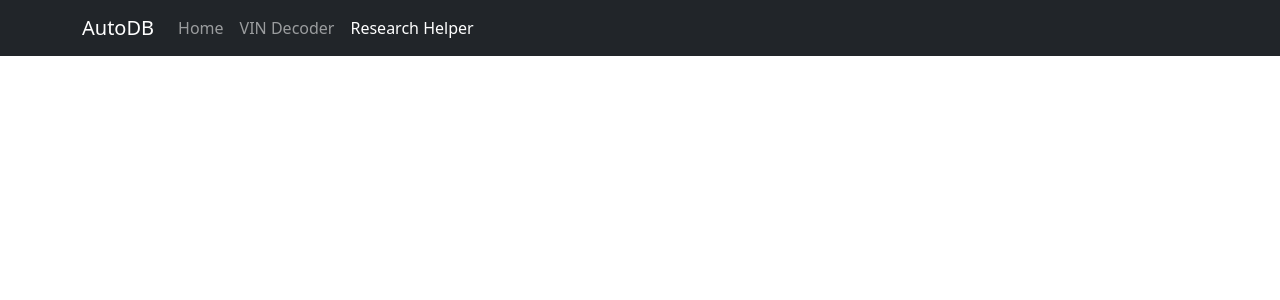
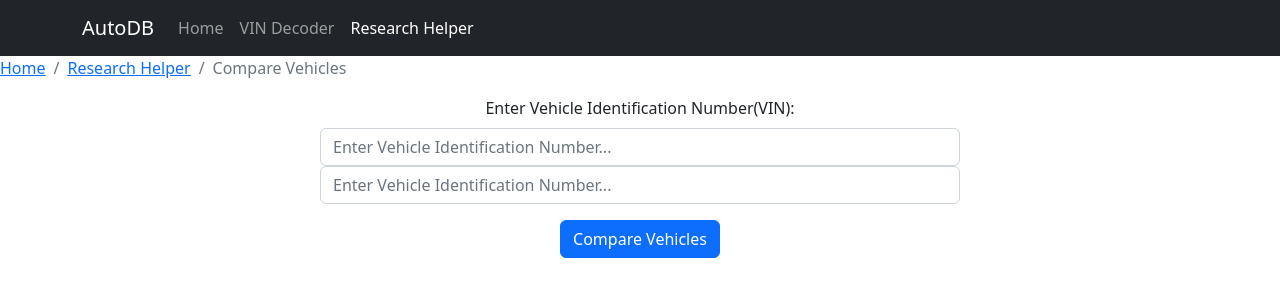
Before and after one commit to regular-polygon/Auto_Data, a React (Create React App) app in the folder react_frontend/: page /research/comparevehicles in a window 1280 px wide. Shown: the top 300 px of the page. Built offline with nearby package versions, Linux system fonts and the light colour scheme.

Commit message:
implemented vehicle comparison function

```diff
--- a/react_frontend/src/App.js
+++ b/react_frontend/src/App.js
@@ -11,6 +11,7 @@ import VINDecoderPage from './pages/VINDecoderPage';
 import ResearchHelperPage from './pages/ResearchHelperPage';
 import DecoderResultsPage from './pages/DecoderResultsPage';
 import ManufacturersPage from './pages/ManufacturersPage';
+import CompareVehiclesPage from './pages/CompareVehiclesPage';
 
 function App() {
   // lift data from VIN Decoder Page
@@ -28,6 +29,7 @@ function App() {
         <Route path="/research" element = {<ResearchHelperPage/>}/>
         <Route path="/decoderresults" element = {<DecoderResultsPage vehicle_data={vehicle_data}/>}/>
         <Route path="/research/manufacturers" element = {<ManufacturersPage />}/>
+        <Route path="/research/comparevehicles" element = {<CompareVehiclesPage vehicle_data={vehicle_data} set_vehicle_data={set_vehicle_data}/>}/>
       </Routes>
       </BrowserRouter>
     </div>
--- /dev/null
+++ b/react_frontend/src/components/VehicleComparisonTable.js
@@ -0,0 +1,32 @@
+import React from 'react';
+import Table from "react-bootstrap/Table";
+
+function VehicleComparisonTable({car1_data, car2_data}) {
+    if (car1_data == null || car2_data == null ) {
+        return <></>
+    } else {
+
+        return (
+            <div className="container">
+            <Table striped hover bordered size="sm">
+                <thead>
+                    <tr>
+                        <th>Attribute</th>
+                        <th>{car1_data["Make"].concat(" ", car1_data["Model"], " ", car1_data["ModelYear"])}</th>
+                        <th>{car2_data["Make"].concat(" ", car1_data["Model"], " ", car1_data["ModelYear"])}</th>
+                    </tr>
+                </thead>
+                <tbody>
+                    {Object.keys(car1_data).map(key => <tr key={key}>
+                        <td>{key}</td>
+                        <td>{car1_data[key]}</td>
+                        <td>{car2_data[key]}</td>
+                        </tr>)}
+                </tbody>
+            </Table>
+            </div>
+        )
+    }
+}
+
+export default VehicleComparisonTable;
--- /dev/null
+++ b/react_frontend/src/pages/CompareVehiclesPage.js
@@ -0,0 +1,71 @@
+import {React, useState, useEffect} from "react";
+import {Link} from "react-router-dom";
+import Button from "react-bootstrap/Button";
+import Breadcrumb from 'react-bootstrap/Breadcrumb';
+import Form from "react-bootstrap/Form";
+import axios from 'axios';
+import VehicleComparisonTable from "../components/VehicleComparisonTable";
+
+function CompareVehiclesPage({vehicle_data, set_vehicle_data}){
+    const [car1_vin, set_car1_vin] = useState("")
+    const [car2_vin, set_car2_vin] = useState("")
+    const [car1_data, set_car1_data] = useState(null)
+    const [car2_data, set_car2_data] = useState(null)
+
+    // if we've already decoded one VIN, use it as vehicle one
+    useEffect(() => {
+        if (Object.entries(vehicle_data).length != 0) {
+            set_car1_vin(vehicle_data["Results"][0]["VIN"])
+            set_car1_data(vehicle_data)
+        }
+    }, [vehicle_data])
+
+    async function onCompareClick(){
+        if (car1_vin.length < 17 || car2_vin.length < 17) {
+            alert("Please enter two complete 17-digit VINs.");
+            return null;
+        }
+        // get data for vehicle 1
+        const response1 = await axios.get(`https://vpic.nhtsa.dot.gov/api/vehicles/decodevinvaluesextended/${car1_vin}?format=json`);
+        if (response1.status == 200) {
+            const res_data = await response1.data;
+            console.log("Compare response 1", res_data);
+            set_car1_data(res_data["Results"][0]);
+        } else {
+            console.log("Failed to get data. Status code:", response1.status);
+            alert(`Failed to get data. Status code: ${response1.status}`);
+        }
+        // get data for vehicle 2
+        const response2 = await axios.get(`https://vpic.nhtsa.dot.gov/api/vehicles/decodevinvaluesextended/${car2_vin}?format=json`);
+        if (response2.status == 200) {
+            const res_data = await response2.data;
+            console.log("Compare response 2", res_data);
+            set_car2_data(res_data["Results"][0]);
+        } else {
+            console.log("Failed to get data. Status code:", response2.status);
+            alert(`Failed to get data. Status code: ${response2.status}`);
+        }
+    }
+    return (
+        <>
+            <Breadcrumb>
+                <Breadcrumb.Item><Link to="/">Home</Link></Breadcrumb.Item>
+                <Breadcrumb.Item><Link to="/research">Research Helper</Link></Breadcrumb.Item>
+                <Breadcrumb.Item active>Compare Vehicles</Breadcrumb.Item>
+            </Breadcrumb>
+
+            <Form id="vin_lookup_form" onSubmit={(event) => {event.preventDefault();}} className="vin_lookup" autoComplete='off' >
+                <Form.Group className="mb-3" controlId="compare_vehicle_input">
+                    <Form.Label>Enter Vehicle Identification Number(VIN):</Form.Label>
+                    <Form.Control type="text" value={car1_vin} onChange={(event) => {set_car1_vin(event.target.value)}} placeholder="Enter Vehicle Identification Number..." name="car1_vin_input" style={{width: "50%", margin:"auto"}}/>
+                    <Form.Control type="text" value={car2_vin} onChange={(event) => {set_car2_vin(event.target.value)}} placeholder="Enter Vehicle Identification Number..." name="car2_vin_input" style={{width: "50%", margin:"auto"}}/>
+                </Form.Group>
+                <Button type="button" onClick={onCompareClick} className="mb-3">Compare Vehicles</Button>
+            </Form>
+
+            <VehicleComparisonTable car1_data={car1_data} car2_data={car2_data}/>
+        </>
+    )
+}
+
+export default CompareVehiclesPage
--- a/react_frontend/src/pages/ResearchHelperPage.js
+++ b/react_frontend/src/pages/ResearchHelperPage.js
@@ -11,7 +11,7 @@ function ResearchHelperPage() {
                 <Breadcrumb.Item active>Research Helper</Breadcrumb.Item>
             </Breadcrumb>
             <div><Link to="/research/manufacturers" className="NavElement">Research a car manufacturer</Link></div>
-            <div><Link to="/research/models" className="NavElement">Research car models by year, make, and vehicle type.</Link></div>
+            <div><Link to="/research/comparevehicles" className="NavElement">Compare Two Vehicles by VIN</Link></div>
         </div>
     )
 }
--- a/react_frontend/src/pages/VINDecoderPage.js
+++ b/react_frontend/src/pages/VINDecoderPage.js
@@ -6,6 +6,7 @@ import Form from "react-bootstrap/Form"
 import Breadcrumb from 'react-bootstrap/Breadcrumb';
 import SearchHistory from '../components/SearchHistory';
 import axios from 'axios';
+
 function VINDecoderPage({set_vehicle_data, search_history, set_search_history}){
     // handle redirect to results pages
     const navigate = useNavigate()
```
Also changed, not shown: react_frontend/src/pages/DecoderResultsPage.js (+1 -11 lines).
